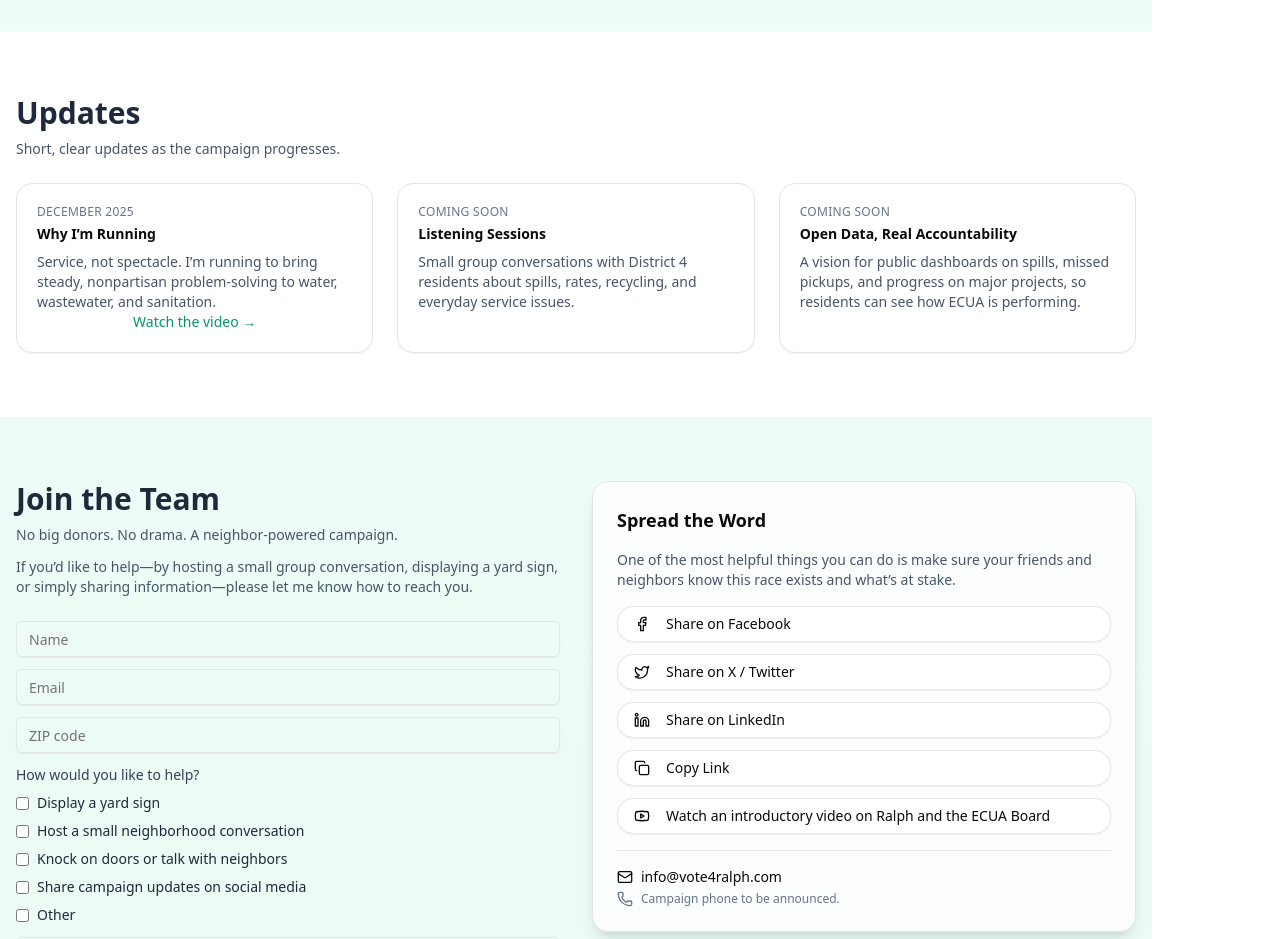
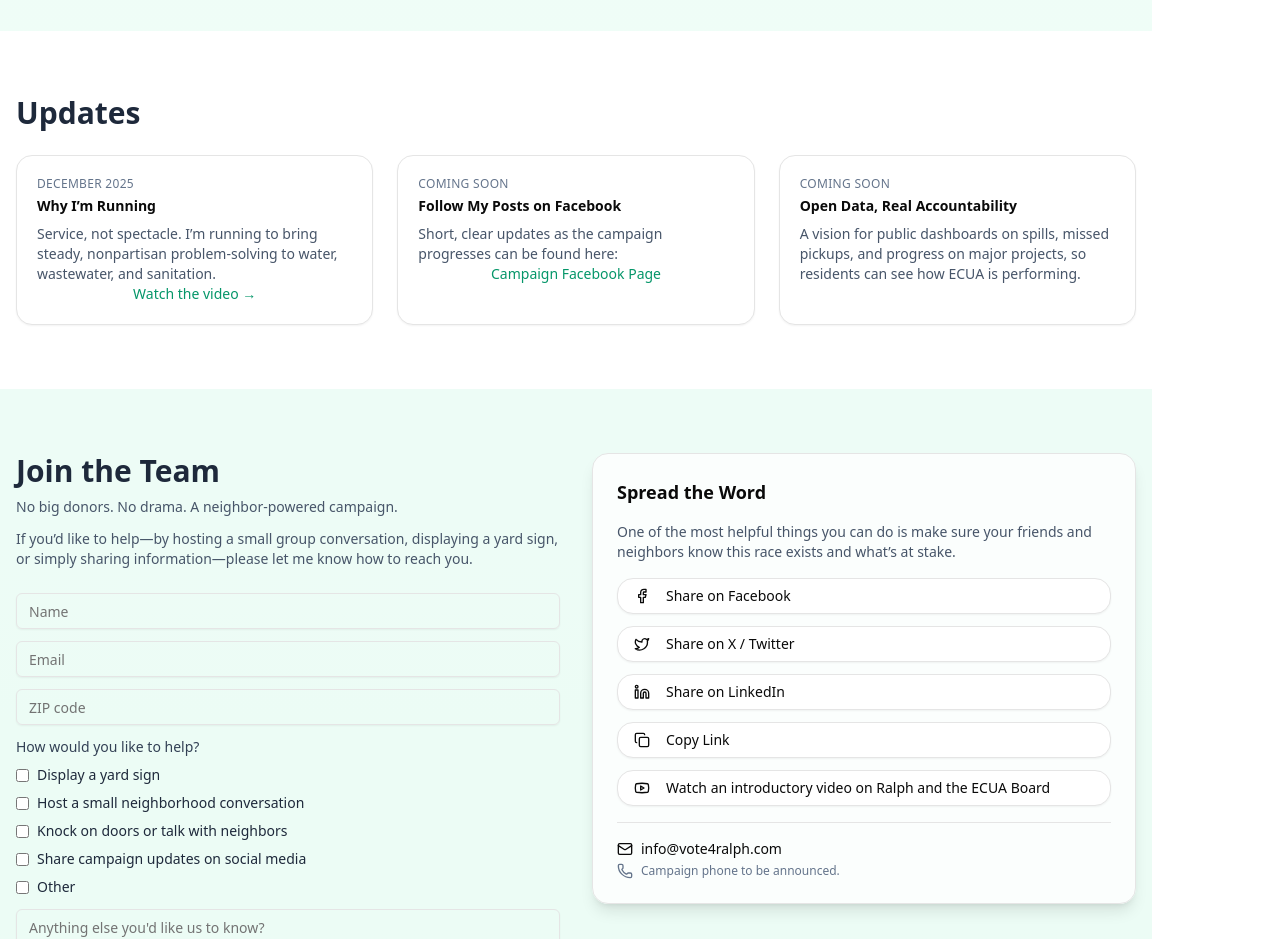
Before and after one commit to schofieldlabs/ralph-for-ecua, a React (Vite) app: page / in a window 1280 px wide. Shown: the part 2920-3859 px from the top of the page. Built offline with nearby package versions, Linux system fonts and the light colour scheme.

Commit message:
Update updates section with Facebook link
Removed the original updates description and replaced it with a link to the campaign's Facebook page for updates.

```diff
--- a/src/App.jsx
+++ b/src/App.jsx
@@ -354,9 +354,6 @@ const handleVideoClick = () => {
       <section id="updates" className="py-16 bg-white">
         <div className="max-w-6xl mx-auto px-4">
           <h2 className="text-3xl font-bold">Updates</h2>
-          <p className="mt-2 text-sm text-slate-600">
-            Short, clear updates as the campaign progresses.
-          </p>
           <div className="mt-6 grid md:grid-cols-3 gap-6">
             <Card className="rounded-2xl shadow-sm h-full">
               <CardContent className="p-5 text-sm">
@@ -383,10 +380,15 @@ const handleVideoClick = () => {
                 <p className="text-xs uppercase tracking-wide text-slate-500">
                   Coming Soon
                 </p>
-                <h3 className="mt-1 font-semibold">Listening Sessions</h3>
+                <h3 className="mt-1 font-semibold">Follow My Posts on Facebook</h3>
                 <p className="mt-2 text-slate-600">
-                  Small group conversations with District 4 residents about spills,
-                  rates, recycling, and everyday service issues.
+                  Short, clear updates as the campaign progresses can be found here:
+                    <a
+  href="https://www.facebook.com/telelawyer"
+  target="_blank"
+  rel="noreferrer"
+  className="block text-center text-emerald-600 font-medium"
+>Campaign Facebook Page</a>
                 </p>
               </CardContent>
             </Card>
```
